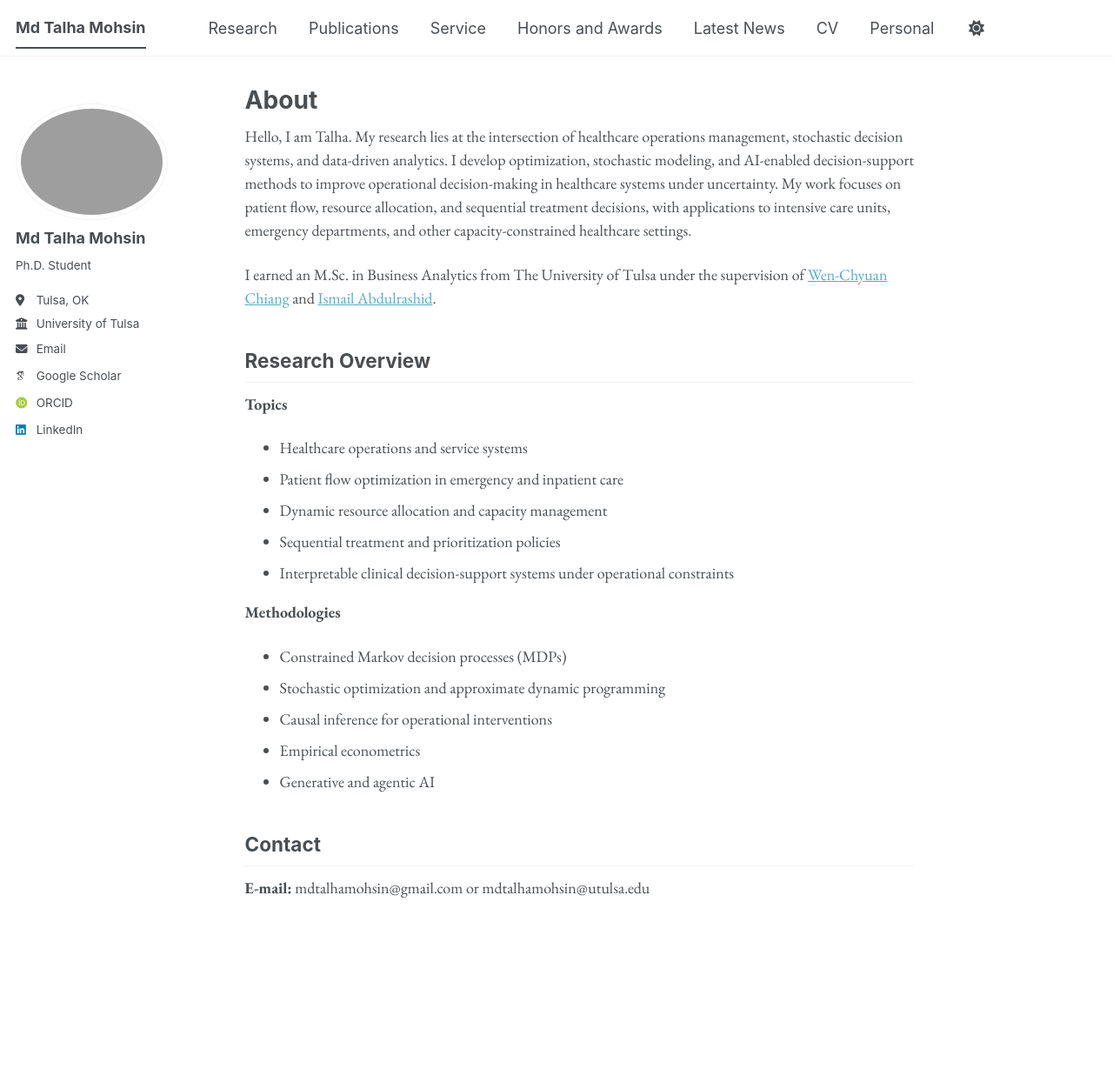
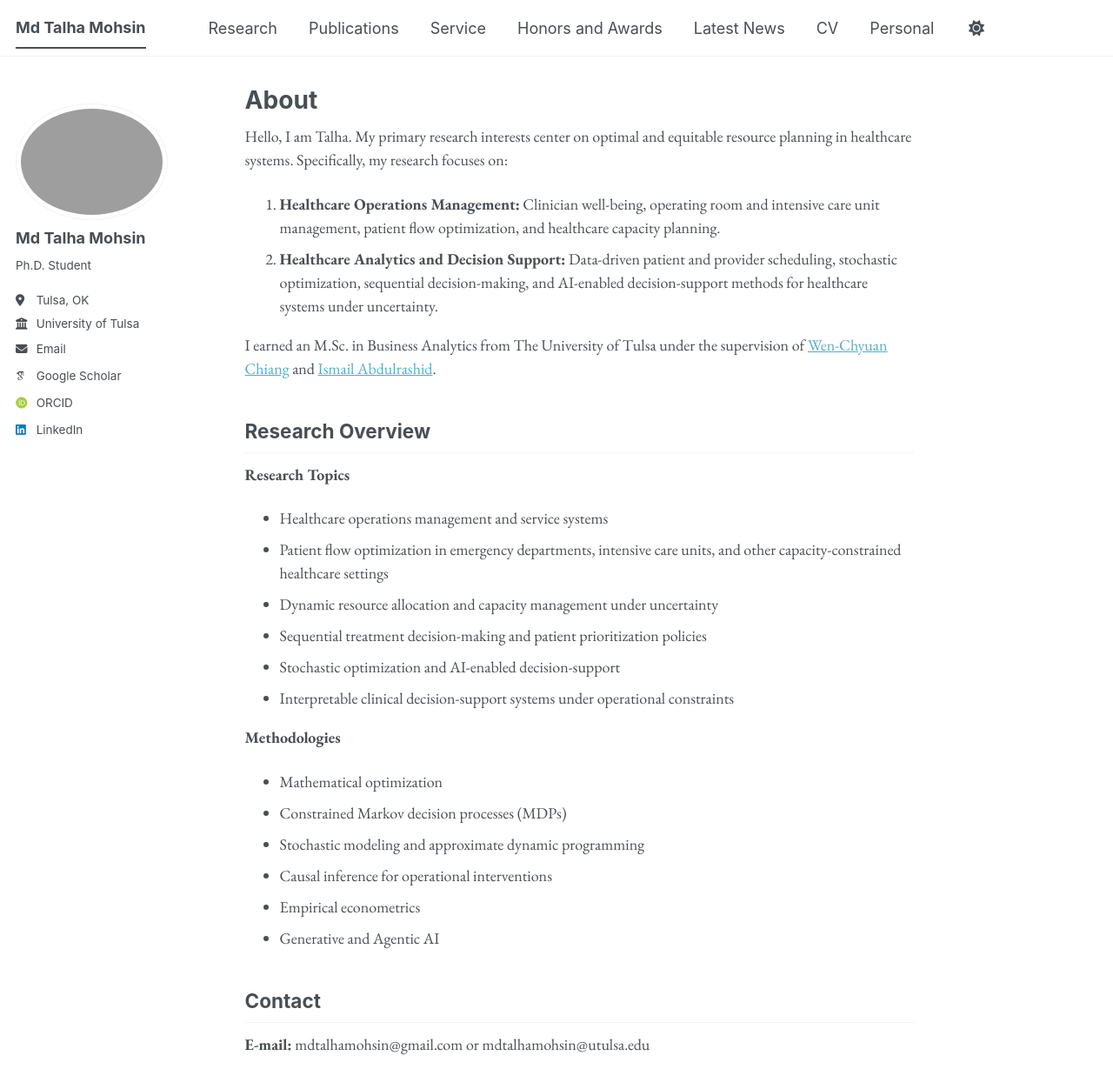
Before and after one commit to mdtalhamohsin/mdtalhamohsin.github.io, a Jekyll site: the page built from _pages/about.md, in a window 1280 px wide and 1319 px high. Shown: the top 1252 px of the window at 87% size. Built offline with Jekyll 4.4.1, drawn with Linux system fonts in a browser that asks for light colours; some web fonts are replaced; a script bundle is joined from its source files by our own code; library files that are not in the unit come from our copies.

Commit message:
Update about.md

```diff
--- a/_pages/about.md
+++ b/_pages/about.md
@@ -7,27 +7,32 @@ redirect_from:
   - /about.html
 ---
 
-Hello, I am Talha. My research lies at the intersection of healthcare operations management, stochastic decision systems, and data-driven analytics. I develop optimization, stochastic modeling, and AI-enabled decision-support methods to improve operational decision-making in healthcare systems under uncertainty. My work focuses on patient flow, resource allocation, and sequential treatment decisions, with applications to intensive care units, emergency departments, and other capacity-constrained healthcare settings.
+Hello, I am Talha. My primary research interests center on optimal and equitable resource planning in healthcare systems. Specifically, my research focuses on:
+
+1. **Healthcare Operations Management:** Clinician well-being, operating room and intensive care unit management, patient flow optimization, and healthcare capacity planning.
+2. **Healthcare Analytics and Decision Support:** Data-driven patient and provider scheduling, stochastic optimization, sequential decision-making, and AI-enabled decision-support methods for healthcare systems under uncertainty.
 
 I earned an M.Sc. in Business Analytics from The University of Tulsa under the supervision of <a href="https://utulsa.edu/people/wen-chyuan-chiang/" target="_blank" rel="noopener noreferrer">Wen-Chyuan Chiang</a> and <a href="https://utulsa.edu/people/ismail-abdulrashid/" target="_blank" rel="noopener noreferrer">Ismail Abdulrashid</a>.
 
 ## Research Overview
 
-**Topics**
+**Research Topics**
 
-- Healthcare operations and service systems
-- Patient flow optimization in emergency and inpatient care
-- Dynamic resource allocation and capacity management
-- Sequential treatment and prioritization policies
-- Interpretable clinical decision-support systems under operational constraints
+* Healthcare operations management and service systems
+* Patient flow optimization in emergency departments, intensive care units, and other capacity-constrained healthcare settings
+* Dynamic resource allocation and capacity management under uncertainty
+* Sequential treatment decision-making and patient prioritization policies
+* Stochastic optimization and AI-enabled decision-support
+* Interpretable clinical decision-support systems under operational constraints
 
 **Methodologies**
 
+* Mathematical optimization
 * Constrained Markov decision processes (MDPs)
-* Stochastic optimization and approximate dynamic programming
+* Stochastic modeling and approximate dynamic programming
 * Causal inference for operational interventions
 * Empirical econometrics
-* Generative and agentic AI
+* Generative and Agentic AI
 
 
 ## Contact
```
